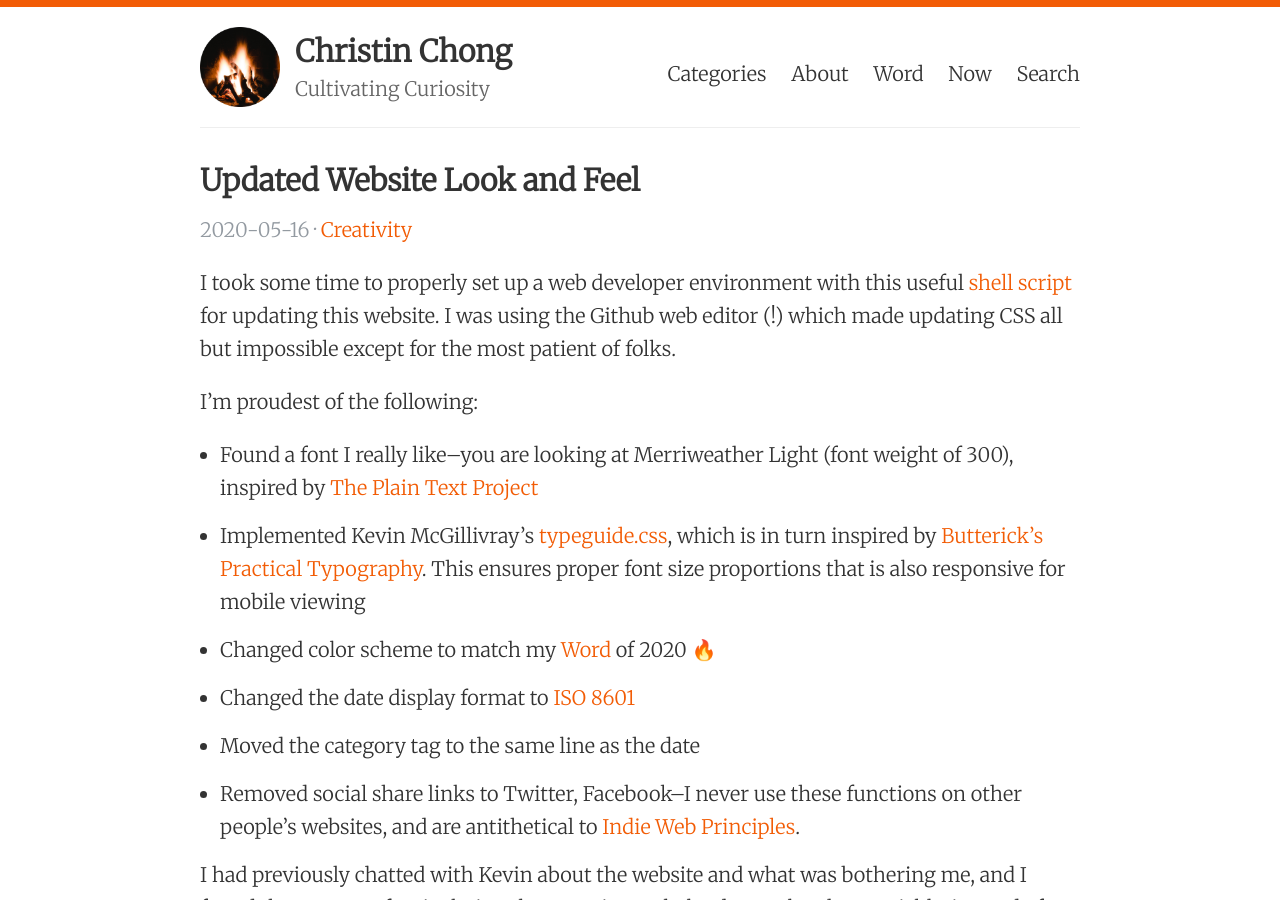
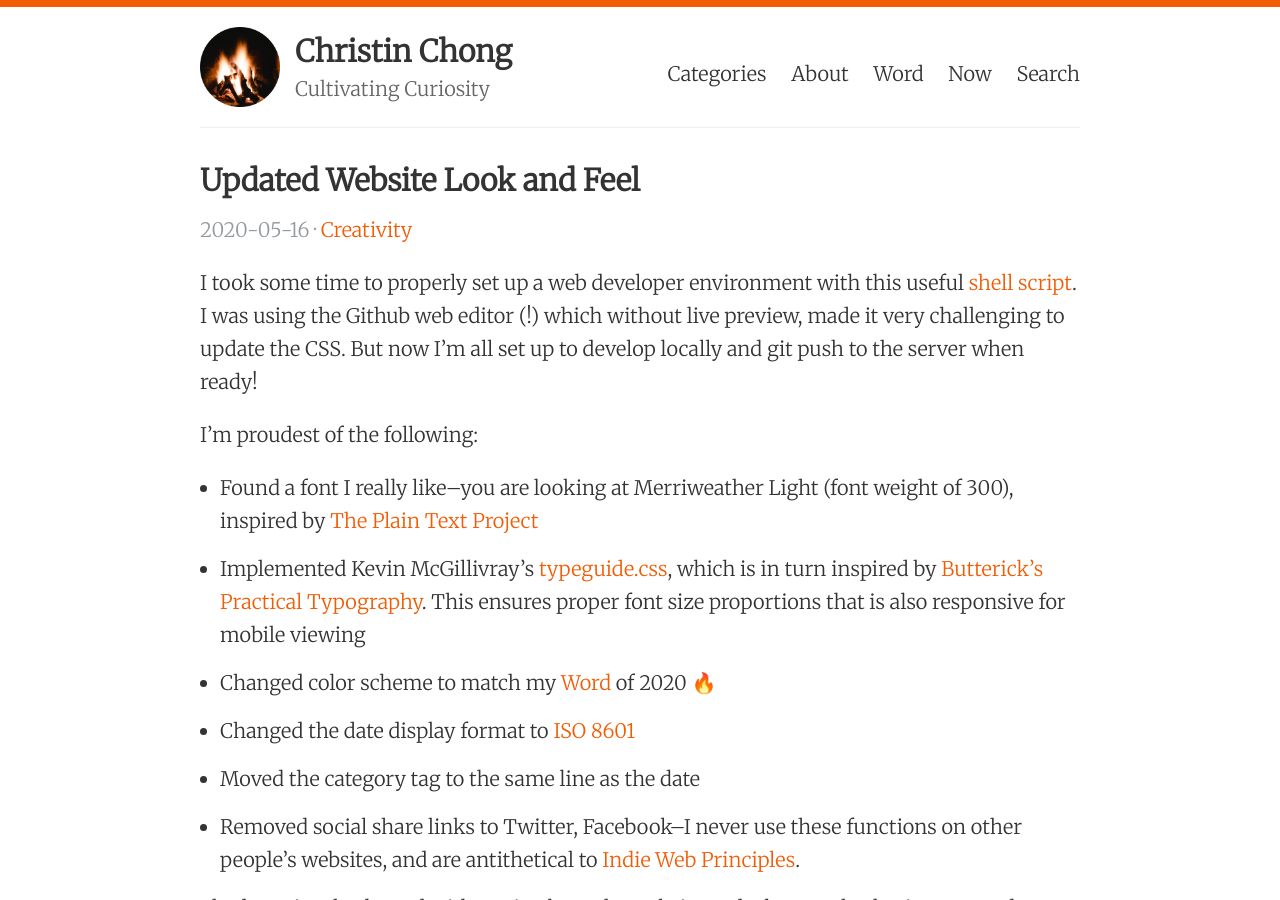
Before and after one commit to codestin/codestin.github.io, a Jekyll site: the page built from _posts/2020-05-16-Updated-Website.md, in a window 1280 px wide and 900 px high. Built offline with Jekyll 4.4.1, drawn with Linux system fonts in a browser that asks for light colours; comment, search, counter and statistics services are not loaded.

Commit message:
fix grammar

```diff
--- a/_posts/2020-05-16-Updated-Website.md
+++ b/_posts/2020-05-16-Updated-Website.md
@@ -5,7 +5,7 @@ author: christin
 categories: [Creativity]
 ---
 
-I took some time to properly set up a web developer environment with this useful [shell script](https://github.com/monfresh/laptop) for updating this website. I was using the Github web editor (!) which made updating CSS all but impossible except for the most patient of folks.
+I took some time to properly set up a web developer environment with this useful [shell script](https://github.com/monfresh/laptop). I was using the Github web editor (!) which without live preview, made it very challenging to update the CSS. But now I'm all set up to develop locally and git push to the server when ready!
 
 I'm proudest of the following:
 - Found a font I really like--you are looking at Merriweather Light (font weight of 300), inspired by [The Plain Text Project](https://plaintextproject.online/)
```
